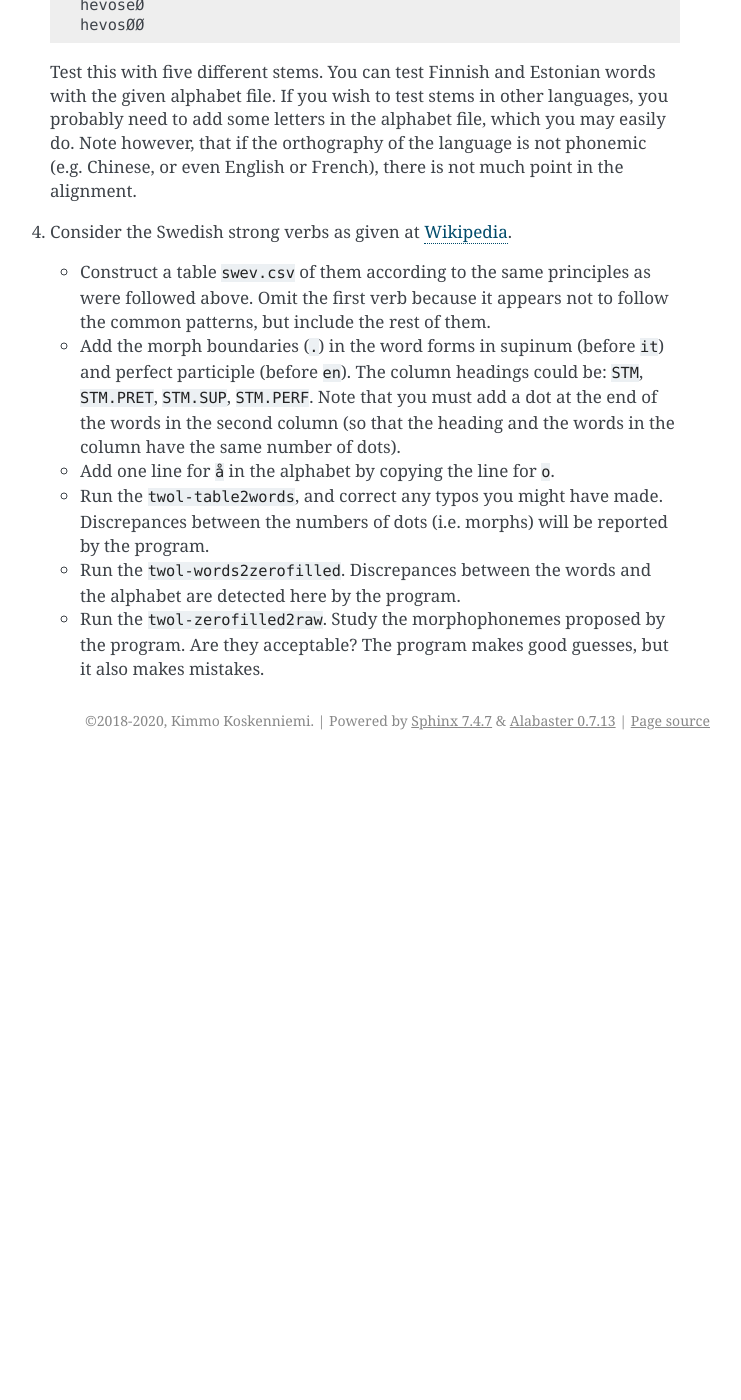
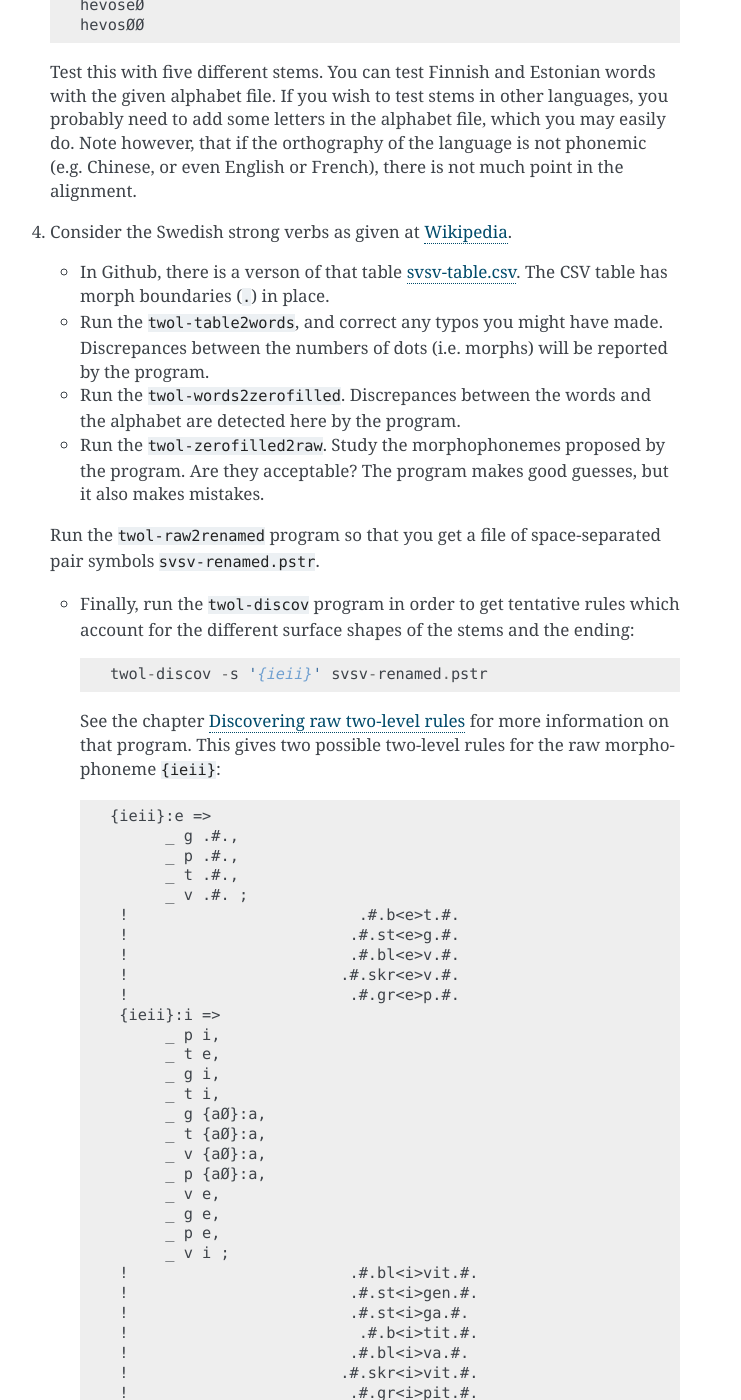
Before and after one commit to koskenni/twol, a Sphinx documentation site: the page built from docs/morphophon.rst, in a window 1280 px wide and 1400 px high, scrolled down 6896 px. Shown: the whole window, without its empty margins (400-1141 px from the left). Built offline with Sphinx 7.4.7, drawn with Linux system fonts in a browser that asks for light colours; before the commit the page ends 7656 px from its top, so only the background shows below that; some of the changed text lies outside the part shown.

Commit message:
editing the excercises

```diff
--- a/docs/morphophon.rst
+++ b/docs/morphophon.rst
@@ -44,11 +44,11 @@ The input for the first step is table which one can produce using a spreadsheet
 
 The twol programs read and write all tables in Comma Separated Value (:term:`CSV`) format  such as `demo-table.csv <https://raw.githubusercontent.com/koskenni/twol/master/test/align/demo-table.csv>`_::
 
-   ID,STM,STM.INE,STM.ESS,STM.PL.INE
-   MÄKI,mäki,mäe.ssä,mäke.nä,mä.i.ssä
-   KÄSI,käsi,käde.ssä,käte.nä,käs.i.ssä
-   LASI,lasi,lasi.ssa,lasi.na,lase.i.ssa
-   LAKI,laki,lai.ssa,laki.na,lae.i.ssa
+   ID,   STM,  STM.INE,  STM.ESS, STM.PL.INE
+   MÄKI, mäki, mäe.ssä,  mäke.nä, mä.i.ssä
+   KÄSI, käsi, käde.ssä, käte.nä, käs.i.ssä
+   LASI, lasi, lasi.ssa, lasi.na, lase.i.ssa
+   LAKI, laki, lai.ssa,  laki.na, lae.i.ssa
 
 twol-table2words
 ================
@@ -61,9 +61,9 @@ reads in a paradigm table `demo-table.csv <https://raw.githubusercontent.com/kos
 
      MORPHEMES,   MORPHS
      MÄKI,        mäki
-     MÄKI INE,    mäe.ssä
-     MÄKI ESS,    mäke.nä
-     MÄKI PL.INE, mä.i.ssä
+     MÄKI.INE,    mäe.ssä
+     MÄKI.ESS,    mäke.nä
+     MÄKI.PL.INE, mä.i.ssä
      KÄSI,        käsi
      KÄSI.INE,    käde.ssä
      KÄSI.ESS,    käte.nä
@@ -80,7 +80,7 @@ reads in a paradigm table `demo-table.csv <https://raw.githubusercontent.com/kos
 twol-words2zerofilled
 =====================
 
-This step needs the CSV file `demo-words.csv <https://raw.githubusercontent.com/koskenni/twol/master/test/align/kskn-words-orig.csv>`_ that was produced in the previous step but we also need a file which defines the alphabet used in the examples.  The definition gives the approximate sound features of the letters which represent the phonemes.  For this demo example there is one file `alphabet.text <https://raw.githubusercontent.com/koskenni/twol/master/test/align/alphabet.text>`_.  The alignment uses the alphabet file for determining how similar different phonemes are.  See more explanation of the alphabet definition file in the section :`alignment:`.
+This step needs the CSV file `demo-words.csv <https://raw.githubusercontent.com/koskenni/twol/master/test/align/kskn-words-orig.csv>`_ that was produced in the previous step but we also need a file which defines the alphabet used in the examples.  The definition gives the approximate sound features of the letters which represent the phonemes.  For this demo example there is one file `alphabet.text <https://raw.githubusercontent.com/koskenni/twol/master/test/align/alphabet.text>`_.  The alignment uses the alphabet file for determining how similar different phonemes are.  See more explanation of the alphabet definition file in the chapter :doc:`alignment`.
 
 The step itself consists of the following command::
 
@@ -124,21 +124,21 @@ The output file `demo-raw.csv <https://raw.githubusercontent.com/koskenni/twol/m
 
      MORPHEMES,   MORPHS,     ZEROFILLED, RAW
      MÄKI,        mäki,       mäki,       m ä {kØkØ} {ieeØ}
-     MÄKI INE,    mäe.ssä,    mäØe.ssä,   m ä {kØkØ} {ieeØ} s s {aä}
-     MÄKI ESS,    mäke.nä,    mäke.nä,    m ä {kØkØ} {ieeØ} n {aä}
-     MÄKI PL INE, mä.i.ssä,   mäØØ.i.ssä, m ä {kØkØ} {ieeØ} i s s {aä}
+     MÄKI.INE,    mäe.ssä,    mäØe.ssä,   m ä {kØkØ} {ieeØ} s s {aä}
+     MÄKI.ESS,    mäke.nä,    mäke.nä,    m ä {kØkØ} {ieeØ} n {aä}
+     MÄKI.PL.INE, mä.i.ssä,   mäØØ.i.ssä, m ä {kØkØ} {ieeØ} i s s {aä}
      KÄSI,        käsi,       käsi,       k ä {sdts} {ieeØ}
-     KÄSI INE,    käde.ssä,   käde.ssä,   k ä {sdts} {ieeØ} s s {aä}
-     KÄSI ESS,    käte.nä,    käte.nä,    k ä {sdts} {ieeØ} n {aä}
-     KÄSI PL INE, käs.i.ssä,  käsØ.i.ssä, k ä {sdts} {ieeØ} i s s {aä}
+     KÄSI.INE,    käde.ssä,   käde.ssä,   k ä {sdts} {ieeØ} s s {aä}
+     KÄSI.ESS,    käte.nä,    käte.nä,    k ä {sdts} {ieeØ} n {aä}
+     KÄSI.PL.INE, käs.i.ssä,  käsØ.i.ssä, k ä {sdts} {ieeØ} i s s {aä}
      LASI,        lasi,       lasi,       l a s {iiie}
-     LASI INE,    lasi.ssa,   lasi.ssa,   l a s {iiie} s s {aä}
-     LASI ESS,    lasi.na,    lasi.na,    l a s {iiie} n {aä}
-     LASI PL INE, lase.i.ssa, lase.i.ssa, l a s {iiie} i s s {aä}
+     LASI.INE,    lasi.ssa,   lasi.ssa,   l a s {iiie} s s {aä}
+     LASI.ESS,    lasi.na,    lasi.na,    l a s {iiie} n {aä}
+     LASI.PL.INE, lase.i.ssa, lase.i.ssa, l a s {iiie} i s s {aä}
      LAKI,        laki,       laki,       l a {kØkØ} {iiie}
-     LAKI INE,    lai.ssa,    laØi.ssa,   l a {kØkØ} {iiie} s s {aä}
-     LAKI ESS,    laki.na,    laki.na,    l a {kØkØ} {iiie} n {aä}
-     LAKI PL INE, lae.i.ssa,  laØe.i.ssa, l a {kØkØ} {iiie} i s s {aä}
+     LAKI.INE,    lai.ssa,    laØi.ssa,   l a {kØkØ} {iiie} s s {aä}
+     LAKI.ESS,    laki.na,    laki.na,    l a {kØkØ} {iiie} n {aä}
+     LAKI.PL.INE, lae.i.ssa,  laØe.i.ssa, l a {kØkØ} {iiie} i s s {aä}
 
 The program, in principle, constructs the morphophonemes just by listing the alternating phonemes as a sequence in curly braces.  In real scale paradigms, this would result in many more morphophonemes than what is necessary.  On the other hand, the program could treat the alternations just as sets, which would result in a small set of morphophonemes.  Unfortunately, in real cases, some of these small sets would simplify too much.  E.g. ``kalsium<>`` - ``kalsium<i>n`` - ``kalsium<e>ja`` represents the same kind of alternation between ``i``, ``e`` and ``Ø`` as ``mäki`` but in a clearly different configuration.
 
@@ -225,14 +225,59 @@ In order to do these excercises, you must have a Python 3 installed (version at
 
 4. Consider the Swedish strong verbs as given at `Wikipedia <https://sv.wiktionary.org/wiki/Appendix:Starka_verb>`__.
 
-   - Construct a table ``swev.csv`` of them according to the same principles as were followed above.  Omit the first verb because it appears not to follow the common patterns, but include the rest of them.
-
-   - Add the morph boundaries (``.``) in the word forms in supinum (before ``it``) and perfect participle (before ``en``).  The column headings could be: ``STM``, ``STM.PRET``, ``STM.SUP``, ``STM.PERF``.  Note that you must add a dot at the end of the words in the second column (so that the heading and the words in the column have the same number of dots).
-
-   - Add one line for ``å`` in the alphabet by copying the line for ``o``.
+   - In Github, there is a verson of that table `svsv-table.csv <https://github.com/koskenni/twol/raw/master/test/align/svsv-table.csv>`__.  The CSV table has morph boundaries (``.``) in place.
 
    - Run the ``twol-table2words``, and correct any typos you might have made.  Discrepances between the numbers of dots (i.e. morphs) will be reported by the program.
 
    - Run the ``twol-words2zerofilled``.  Discrepances between the words and the alphabet are detected here by the program.
 
    - Run the ``twol-zerofilled2raw``.  Study the morphophonemes proposed by the program.  Are they acceptable?  The program makes good guesses, but it also makes mistakes.
+
+   Run the ``twol-raw2renamed`` program so that you get a file of space-separated pair symbols ``svsv-renamed.pstr``.
+
+   - Finally, run the ``twol-discov`` program in order to get tentative rules which account for the different surface shapes of the stems and the ending::
+
+       twol-discov -s '{ieii}' svsv-renamed.pstr
+
+     See the chapter :doc:`discovery` for more information on that program.   This gives two possible two-level rules for the raw morphophoneme ``{ieii}``::
+
+       {ieii}:e =>
+             _ g .#.,
+             _ p .#.,
+             _ t .#.,
+             _ v .#. ;
+        !                         .#.b<e>t.#.
+        !                        .#.st<e>g.#.
+        !                        .#.bl<e>v.#.
+        !                       .#.skr<e>v.#.
+        !                        .#.gr<e>p.#.
+        {ieii}:i =>
+             _ p i,
+             _ t e,
+             _ g i,
+             _ t i,
+             _ g {aØ}:a,
+             _ t {aØ}:a,
+             _ v {aØ}:a,
+             _ p {aØ}:a,
+             _ v e,
+             _ g e,
+             _ p e,
+             _ v i ;
+        !                        .#.bl<i>vit.#.
+        !                        .#.st<i>gen.#.
+        !                        .#.st<i>ga.#.
+        !                         .#.b<i>tit.#.
+        !                        .#.bl<i>va.#.
+        !                       .#.skr<i>vit.#.
+        !                        .#.gr<i>pit.#.
+        !                        .#.gr<i>pa.#.
+        !                         .#.b<i>ta.#.
+        !                       .#.skr<i>ven.#.
+        !                         .#.b<i>ten.#.
+        !                        .#.st<i>git.#.
+        !                       .#.skr<i>va.#.
+
+     The lines starting with an exclamation mark (!) are just comments which give the actual example words where that realization of the morphophoneme is present.
+
+     Your task as a computational linguist is to look at the two rules and propose a generalization, i.e. a more compact rule which would do the same thing but in a more general way.  Look at the contexts, if one could use a set of all vowels or all consonants instead of having individual konsonants like ``g``, ``p`` etc.  See wether the two rules could be merged into a single one.  Study the documentation of the two-level rules in :doc:`formalism`.
```
